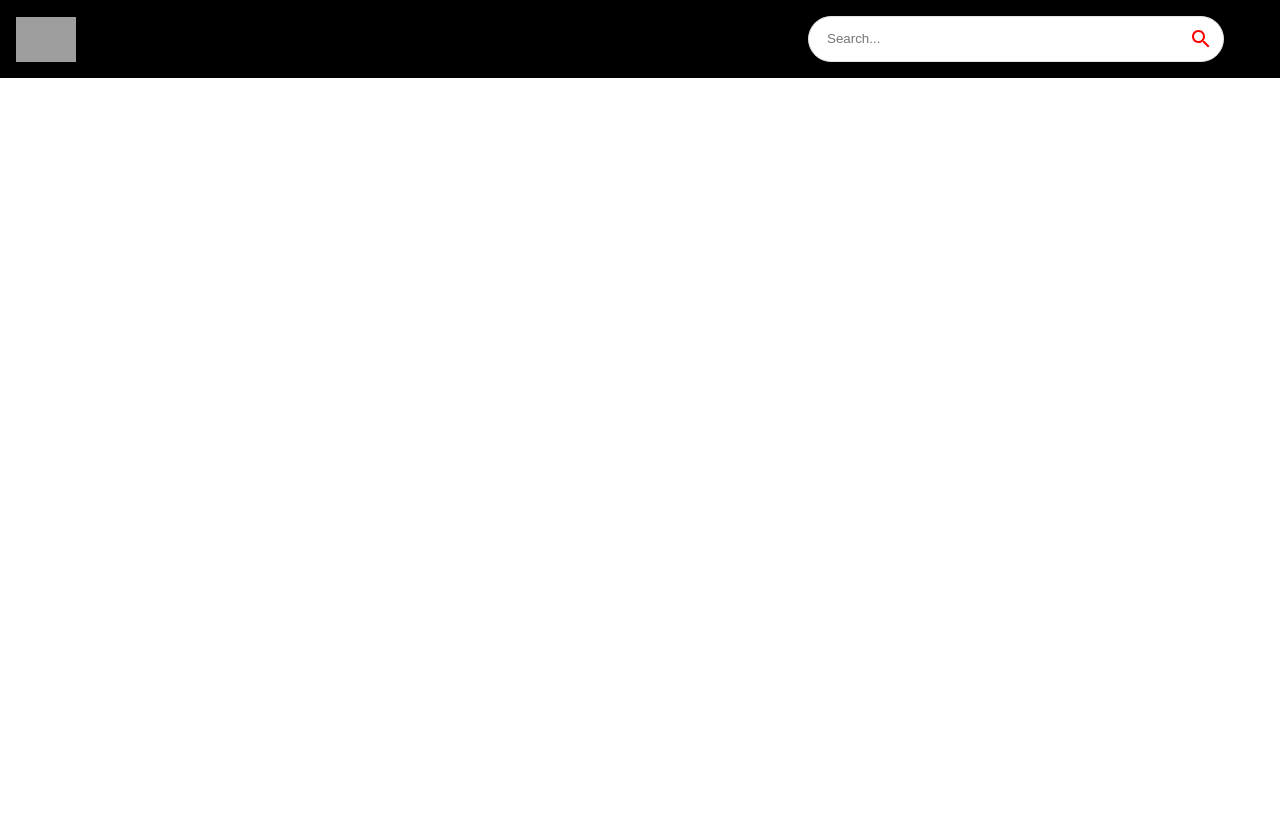
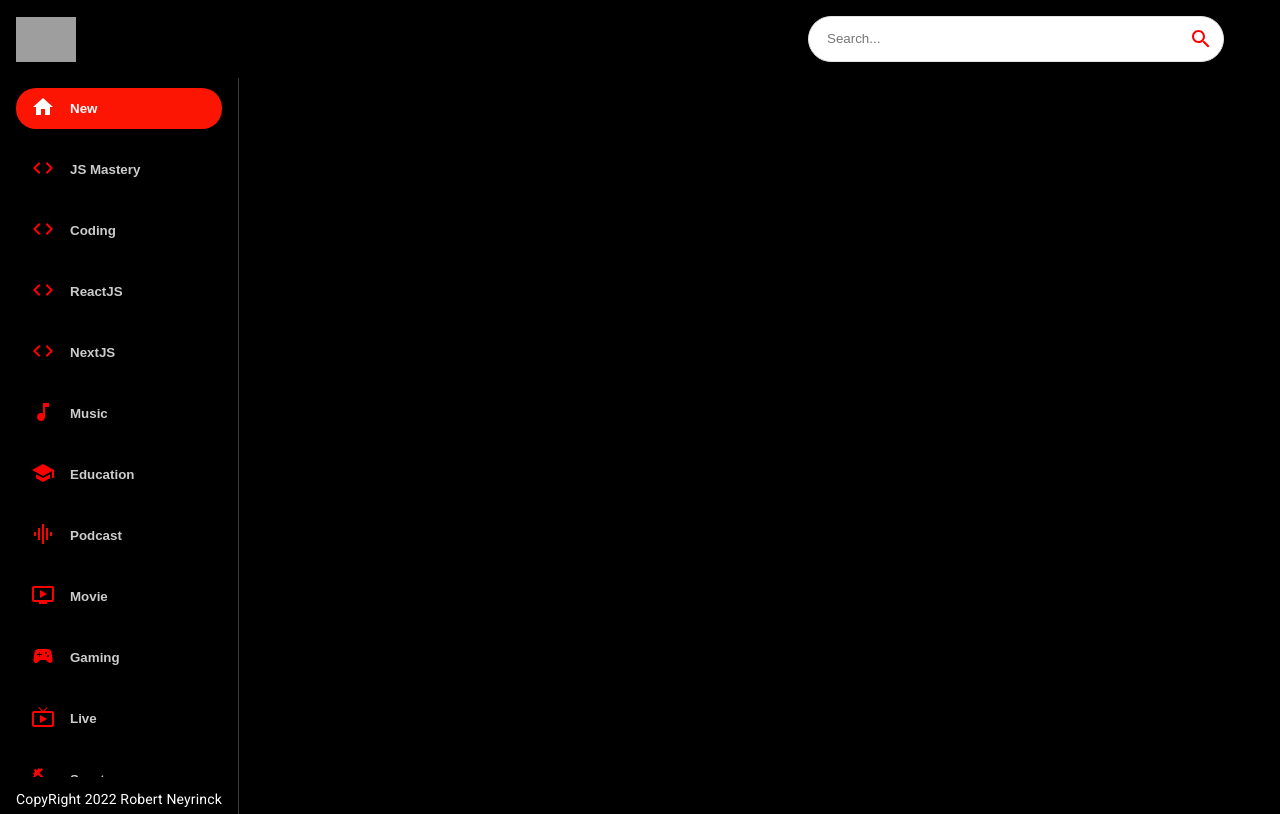
Before and after one commit to rneyrinck/YoutubeClone, a React (Create React App) app: page / in a window 1280 px wide. Built offline with nearby package versions, Linux system fonts and the light colour scheme; grey boxes are pictures that could not be loaded.

Commit message:
added sidebar with icons, hover and filler click functionality

```diff
--- a/src/components/Feed.jsx
+++ b/src/components/Feed.jsx
@@ -1,11 +1,29 @@
-import React from 'react'
-
+import React from "react";
+import { useState, useEffect } from "react";
+import { Box, Stack, Typography } from "@mui/material";
+import SideBar from "./SideBar";
 const Feed = () => {
   return (
-    <div>
+    <Stack sx={{ flexDirection: { sx: "column", md: "row" } }}>
+      <Box
+        sx={{
+          height: { sx: "auto", md: "92vh" },
+          borderRight: "1px solid #3d3d3d",
+          px: { sx: 0, md: 2 },
+        }}
+      >
+        <SideBar />
+        <Typography
+          classname="copyright"
+          variant="body2"
+          sx={{ mt: 1.5, color: "#fff" }}
+        >
+          CopyRight 2022 Robert Neyrinck
+        </Typography>
 
-    </div>
-  )
-}
+      </Box>
+    </Stack>
+  );
+};
 
-export default Feed
+export default Feed;
--- /dev/null
+++ b/src/components/SideBar.jsx
@@ -0,0 +1,30 @@
+import React from "react";
+import { Stack } from "@mui/material";
+import { categories } from "../utils/constants";
+const selectedCategory = 'New';
+const SideBar = () => (
+  <Stack
+    direction="row"
+    sx={{
+      overflowY: "auto",
+      height: { sx: "auto", md: "95%" },
+      flexDirection: { md: "column" },
+    }}
+  >
+    {categories.map((category) => (
+      <button
+      className="category-btn"
+      style={{
+        background: category.name === selectedCategory && '#FC1503',
+        color: 'white'
+      }}
+      key={category.name}
+      >
+        <span style={{ color: category.name===selectedCategory ? 'white': 'red', marginRight: '15px'}}>{category.icon}</span>
+        <span style={{ opacity: category.name === selectedCategory ? '1': '0.8'}}>{category.name}</span>
+      </button>
+    ))}
+  </Stack>
+);
+
+export default SideBar;
--- a/src/components/index.js
+++ b/src/components/index.js
@@ -4,3 +4,4 @@ export {default as ChannelDetail } from './ChannelDetail'
 export {default as SearchFeed } from './SearchFeed'
 export {default as VideoDetail } from './VideoDetail'
 export {default as SearchBar } from './SearchBar'
+export {default as SideBar } from './SideBar'
```
